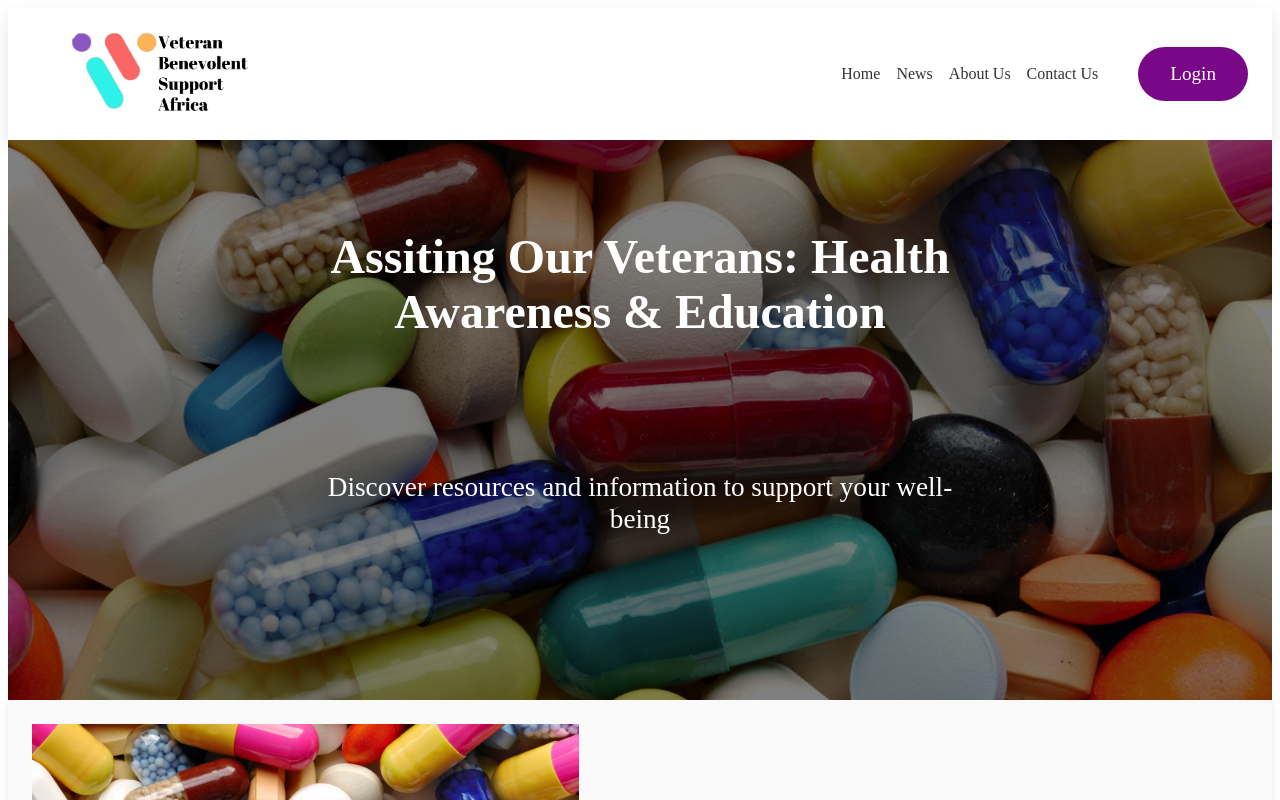
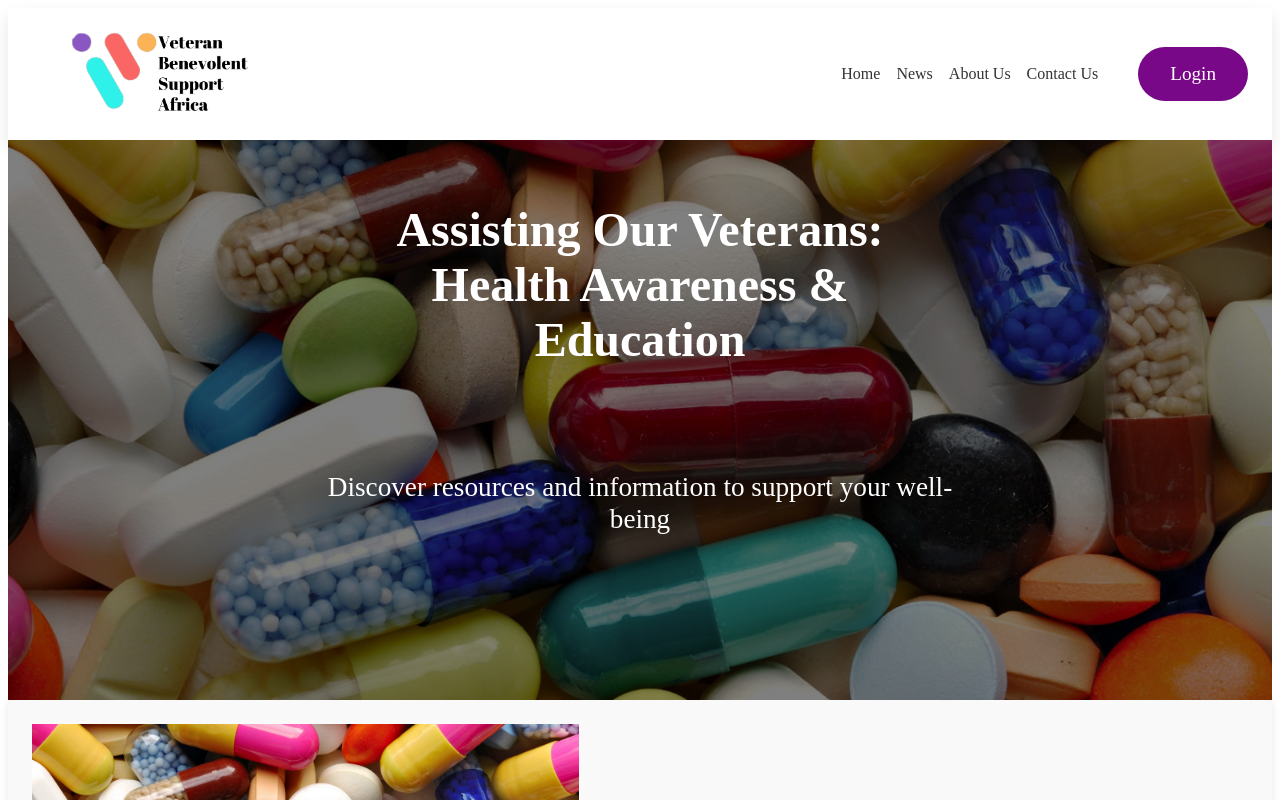
Before and after one commit to AsukFavour/Veteransconnect, a React (Vite) app: page /medical in a window 1280 px wide. Shown: the top 800 px of the page. Built offline with nearby package versions, Linux system fonts and the light colour scheme.

Commit message:
fixed card

```diff
--- a/src/component/Cards/CardGrid.css
+++ b/src/component/Cards/CardGrid.css
@@ -7,7 +7,9 @@
 
 @media (max-width: 768px) {
   .card-grid {
-    grid-template-columns: repeat(2, 1fr);
+    grid-template-columns: repeat(2, 0.6fr);
+    gap: 0.5rem;
+    margin: 0.6rem;
   }
 }
 
--- a/src/component/Medical/Medical.jsx
+++ b/src/component/Medical/Medical.jsx
@@ -11,7 +11,7 @@ function Medical() {
         <Navbar/>
         <Banner
         imgsrc={backimg}
-        headerText="Assiting Our Veterans: Health Awareness & Education"
+        headerText="Assisting Our Veterans: Health Awareness & Education"
         bodyText="Discover resources and information to support your well-being"/>
         <HealthInfo/>
         <Footer/>
```
